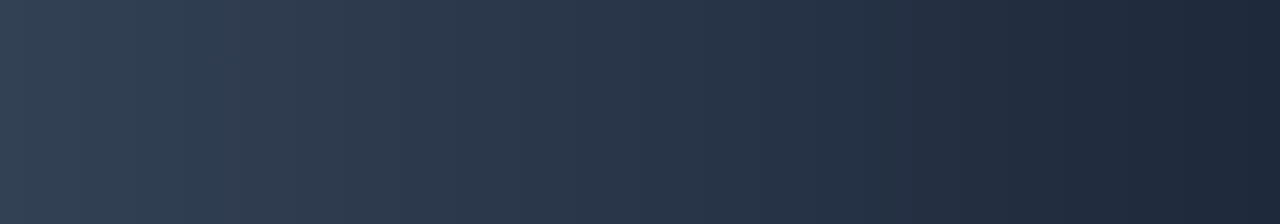
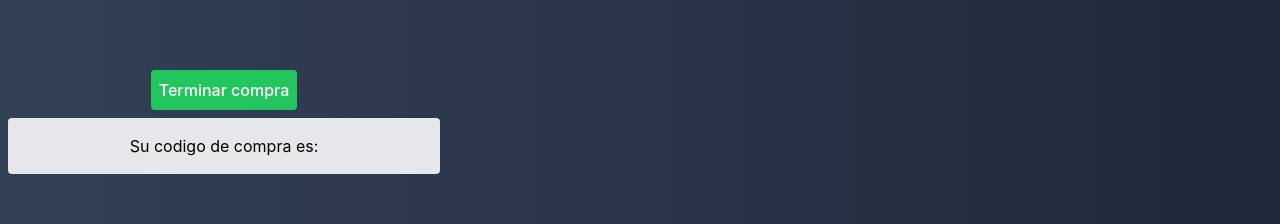
Before and after one commit to owakester/ecomerce, a React (Vite) app: page /car in a window 1280 px wide. Shown: the part 700-924 px from the top of the page. Built offline with nearby package versions, Linux system fonts and the light colour scheme.

Commit message:
Ultima entrega

```diff
--- a/src/components/Cargando.jsx
+++ b/src/components/Cargando.jsx
@@ -5,8 +5,8 @@ const Cargando = () => {
 
     <div className='mb-2'>
 
-    <button disabled type="button" class="py-2.5 px-5 mr-2 text-sm font-medium text-gray-900 bg-gray-200 rounded-lg  border-gray-200 hover:bg-gray-100 hover:text-blue-700 focus:z-10 focus:ring-2 focus:ring-blue-700 focus:text-blue-700 dark:bg-gray-800 dark:text-gray-400 dark:border-gray-600 dark:hover:text-white dark:hover:bg-gray-700 inline-flex items-center">
-    <svg role="status" class="inline w-4 h-4 mr-2 text-gray-200 animate-spin dark:text-gray-600" viewBox="0 0 100 101" fill="none" xmlns="http://www.w3.org/2000/svg">
+    <button disabled type="button" className="py-2.5 px-5 mr-2 text-sm font-medium text-gray-900 bg-gray-200 rounded-lg  border-gray-200 hover:bg-gray-100 hover:text-blue-700 focus:z-10 focus:ring-2 focus:ring-blue-700 focus:text-blue-700 dark:bg-gray-800 dark:text-gray-400 dark:border-gray-600 dark:hover:text-white dark:hover:bg-gray-700 inline-flex items-center">
+    <svg role="status" className="inline w-4 h-4 mr-2 text-gray-200 animate-spin dark:text-gray-600" viewBox="0 0 100 101" fill="none" xmlns="http://www.w3.org/2000/svg">
     <path d="M100 50.5908C100 78.2051 77.6142 100.591 50 100.591C22.3858 100.591 0 78.2051 0 50.5908C0 22.9766 22.3858 0.59082 50 0.59082C77.6142 0.59082 100 22.9766 100 50.5908ZM9.08144 50.5908C9.08144 73.1895 27.4013 91.5094 50 91.5094C72.5987 91.5094 90.9186 73.1895 90.9186 50.5908C90.9186 27.9921 72.5987 9.67226 50 9.67226C27.4013 9.67226 9.08144 27.9921 9.08144 50.5908Z" fill="currentColor"/>
     <path d="M93.9676 39.0409C96.393 38.4038 97.8624 35.9116 97.0079 33.5539C95.2932 28.8227 92.871 24.3692 89.8167 20.348C85.8452 15.1192 80.8826 10.7238 75.2124 7.41289C69.5422 4.10194 63.2754 1.94025 56.7698 1.05124C51.7666 0.367541 46.6976 0.446843 41.7345 1.27873C39.2613 1.69328 37.813 4.19778 38.4501 6.62326C39.0873 9.04874 41.5694 10.4717 44.0505 10.1071C47.8511 9.54855 51.7191 9.52689 55.5402 10.0491C60.8642 10.7766 65.9928 12.5457 70.6331 15.2552C75.2735 17.9648 79.3347 21.5619 82.5849 25.841C84.9175 28.9121 86.7997 32.2913 88.1811 35.8758C89.083 38.2158 91.5421 39.6781 93.9676 39.0409Z" fill="#1C64F2"/>
     </svg>
--- a/src/components/Cart/Cart.jsx
+++ b/src/components/Cart/Cart.jsx
@@ -1,37 +1,126 @@
+/* import { getFirestore, collection, addDoc } from "firebase/firestore"; */
+
 import React from "react";
-import App from "../../App";
+
 import { CartContext, useCartContext } from "../CartContext";
-import { LinkContainer } from 'react'
-import { NavLink } from "react-router-dom";
-import ItemList from "../ItemList";
-import ItemListContainer from "../ItemListContainer";
-import CartWidget from "../CartWidget";
 
+import {
+  collection,
+  addDoc,
+  getDoc,
+  doc,
+  getDocs,
+  getFirestore,
+  query,
+  where,
+  updateDoc,
+  documentId,
+  writeBatch,
+} from "firebase/Firestore";
+import { useState } from "react";
+import Cargando from "../Cargando";
+import DatosCompra from "../datosCompra";
 
 const Cart = () => {
-  const { cart, vaciarCarrito , removeItem } = useCartContext();
+  const { cart, vaciarCarrito, removeItem, totalPrecio } =
+    useCartContext();
+  const [guardar, setGuardar] = useState([]);
+  const [show, setShow] = useState(true);
 
+  async function generarOrden(e) {
+    let orden = {};
 
+    orden = {
+      name: "Carlos Bohorquez",
+      phone: "1112545345",
+      email: "alejo15084@gmail.com",
+    };
+
+    e.preventDefault();
+    /*  orden = {}; */
+
+    orden.total = totalPrecio();
+
+    //Generar una orden
+    orden.items = cart.map((cartItem) => {
+      const id = cartItem.id;
+      const nombre = cartItem.name;
+      const precio = cartItem.price * cartItem.cantidad;
+
+      return { id, nombre, precio };
+    });
+
+    //insertar stock
+    const db = getFirestore();
+    const orderCollection = collection(db, "orders");
+    addDoc(orderCollection, orden).then((resp) => setGuardar(resp.id)); //id orden insertada
+
+    const querycollectionStock = collection(db, "productos");
+
+    //Actualizar stock (no es obligatorio)
+    const queryActualizarStock = await query(
+      querycollectionStock,
+      where(
+        documentId(),
+        "in",
+        cart.map((it) => it.id)
+      )
+    );
+
+    const batch = writeBatch(db);
+
+    await getDocs(queryActualizarStock)
+      .then((resp) =>
+        resp.docs.forEach((res) =>
+          batch.update(res.ref, {
+            stock:
+              res.data().stock -
+              cart.find((item) => item.id === res.id).cantidad,
+          })
+        )
+      )
+      .finally(() => vaciarCarrito());
+    batch.commit();
+  }
 
   return (
-
-
-
-
-
-<div className="pt-20 pointer-events-auto w-screen max-w-md   overflow-y-auto h-96  scroll-smooth hover:scroll-auto ">
-<ul>
+    <div className="  max-w-md   overflow-y-auto h-96  scroll-smooth hover:scroll-auto ">
+      <br />
+      <br />
+      <br />
+      <ul>
         {cart.map((item) => (
-          <div className="flex h-full flex-col  bg-white shadow-xl snap-x snap-mandatory ...">
+          <div className=" flex h-full flex-col  bg-white shadow-xl snap-x snap-mandatory ...">
             <div className=" flex-1 overflow-y-auto py-6 px-4 sm:px-6">
               <div className="flex items-start justify-between">
-                <h2 className="text-lg font-medium text-gray-900" id="slide-over-title">Carrito </h2>
+                <h2
+                  className="text-lg font-medium text-gray-900"
+                  id="slide-over-title"
+                >
+                  Carrito{" "}
+                </h2>
                 <div className="ml-3 flex h-7 items-center">
-                  <button type="button"onClick={()=>removeItem(item.id)} className="-m-2 p-2 text-red-400 hover:text-gray-500">
+                  <button
+                    type="button"
+                    onClick={() => removeItem(item.id)}
+                    className="-m-2 p-2 text-red-400 hover:text-gray-500"
+                  >
                     <span className="sr-only">Close panel</span>
 
-                    <svg className="h-6 w-6" xmlns="http://www.w3.org/2000/svg" fill="none" viewBox="0 0 24 24" strokeWidth="2" stroke="currentColor" aria-hidden="true">
-                      <path strokeLinecap="round" strokeLinejoin="round" d="M6 18L18 6M6 6l12 12" />
+                    <svg
+                      className="h-6 w-6"
+                      xmlns="http://www.w3.org/2000/svg"
+                      fill="none"
+                      viewBox="0 0 24 24"
+                      strokeWidth="2"
+                      stroke="currentColor"
+                      aria-hidden="true"
+                    >
+                      <path
+                        strokeLinecap="round"
+                        strokeLinejoin="round"
+                        d="M6 18L18 6M6 6l12 12"
+                      />
                     </svg>
                   </button>
                 </div>
@@ -40,42 +129,55 @@ const Cart = () => {
               <div className="mt-8">
                 <div className="flow-root">
                   <ul role="list" className="-my-6 divide-y divide-gray-200">
-                    <li className="flex py-6"  key={item.id}>
+                    <li className="flex py-6" key={item.id}>
                       <div className="h-24 w-24 flex-shrink-0 overflow-hidden rounded-md border border-gray-200">
-                        <img src={item.pictureUrl} alt="Salmon orange fabric pouch with match zipper, gray zipper pull, and adjustable hip belt." className="h-full w-full object-cover object-center"/>
+                        <img
+                          src={item.pictureUrl}
+                          alt="Salmon orange fabric pouch with match zipper, gray zipper pull, and adjustable hip belt."
+                          className="h-full w-full object-cover object-center"
+                        />
                       </div>
 
                       <div className="ml-4 flex flex-1 flex-col">
                         <div>
                           <div className="flex justify-between text-base font-medium text-gray-900">
                             <h3>
-                              <a href="#">  {item.name} </a>
+                              <a href="#"> {item.name} </a>
                             </h3>
                             <p className="ml-4">{item.price}</p>
                           </div>
-
                         </div>
                         <div className="flex flex-1 items-end justify-between text-sm">
-                          <p className="text-gray-500">Cantidad: {item.cantidad}</p>
-                          <p className="text-gray-500">Stock: {item.stock}</p>
+                          <p className="text-gray-500">
+                            Cantidad: {item.cantidad}
+                          </p>
+                          <p className="text-gray-500 mx-1 ">
+                            Stock: {item.stock}
+                          </p>
 
-                     <hr />
-                          <h2 className={(item.stock===item.cantidad)? "rounded  p-1 bg-red-600":" rounded  p-1  bg-green-500"}>Stock</h2>
-
+                          <hr />
+                          <h2
+                            className={
+                              item.stock === item.cantidad
+                                ? "rounded  p-1 bg-red-600"
+                                : " rounded  p-1  bg-green-500"
+                            }
+                          >
+                            Stock
+                          </h2>
 
                           <div className="flex">
-
-
-
-                            <button type="button" onClick={()=>removeItem(item.id)}className="font-medium  text-green-600 hover:text-indigo-500">Eliminar</button>
+                            <button
+                              type="button"
+                              onClick={() => removeItem(item.id)}
+                              className=" mx-2 font-medium  text-green-600 hover:text-indigo-500"
+                            >
+                              Eliminar
+                            </button>
                           </div>
                         </div>
                       </div>
                     </li>
-
-
-
-
                   </ul>
                 </div>
               </div>
@@ -84,47 +186,70 @@ const Cart = () => {
             <div className="border-t border-gray-200 py-6 px-4 sm:px-6">
               <div className="flex justify-between text-base font-medium text-gray-900">
                 <p>Subtotal</p>
-               Total:  ${item.cantidad * item.price}
+                {/*  Total: ${item.cantidad * item.price} */}
+                <p>Total: ${totalPrecio()}</p>
               </div>
-              <p className="mt-0.5 text-sm text-gray-500">Shipping and taxes calculated at checkout.</p>
-              <div className="mt-6">
-                <a href="#" className="flex items-center justify-center rounded-md border border-transparent bg-green-500 px-6 py-3 text-base font-medium text-white shadow-sm hover:bg-green-400">Comprar</a>
-              </div>
+              <p className="mt-0.5 text-sm text-gray-500">
+                Impuestos y envios calculados en el checkout
+              </p>
+
               <div className="mt-6 flex justify-center text-center text-sm text-gray-500">
-             {/*    <p>
+                {/*    <p>
                   or <button type="button" className="font-medium text-indigo-600 hover:text-indigo-500">Continue Shopping<span aria-hidden="true"> &rarr;</span></button>
                 </p> */}
               </div>
             </div>
+          </div>
+        ))}
+
+        <div></div>
+      </ul>
+
+{/*       <h2>Datos del Comprador</h2> */}
 
 
-          </div>
+
+      <div>
+        <button
+          className="text-base font-medium text-md text-white rounded p-2 bg-green-500"
+          onClick={generarOrden}
+        >
+          Terminar compra
+        </button>
+        <br />
+        <p className="bg-gray-200 rounded p-4 m-2">   Su codigo de compra es: {guardar}</p>
+
+        {/*    <>
+      <button
+
+
+
+
+        type="button"
+        onClick={() => {
+          setShow(!show)
+
+        }}
+      >
+        Mostrar {show ? 'Div 2' : 'Div 1'}
+      </button>
+
+      {show ? (
+        <div >
 
 
 
 
 
+        </div>
 
 
 
-
-        ))}
-
-        <div>
-
-
-
-
-
-
-
-
-
+      ) : (
+        <div style={{ color: 'blue' }}>Div 2</div>
+      )}
+    </> */}
       </div>
-      </ul>
-
-
-
     </div>
   );
 };
--- a/src/components/CartWidget.jsx
+++ b/src/components/CartWidget.jsx
@@ -18,11 +18,12 @@ function CartWidget() {
       ) : (
         <div className="mt-4">
           {/*   <h1 className='text-center'>Carrito de Compras</h1> */}
-          <img className=" " src={Logo} height={30} width={30} />
+          <img className=" absolute ... text-red-500 " src={Logo} fill="none"  height={30} width={30} />
 
-          <button className="rounded-full bg-gray-100 p-1 text-xs font-bold text-amber-400 ">
+          <button className=" right-12 absolute ... rounded-full bg-green-300 px-1 text-xs font-bold text-white ">
             {iconCart()}
           </button>
+          <br />
           <button
             className="bg-amber-400 rounded p-1 text-white m-2"
             onClick={vaciarCarrito}
--- a/src/components/Item.jsx
+++ b/src/components/Item.jsx
@@ -5,8 +5,8 @@ import { Animated } from "react-animated-css";
 
 const Item = memo(({ name, pictureUrl, price, id, stock, onAdd }) => {
   return (
-    <article className="product-card mb-8 ">
-      <img className=" rounded-t w-56 h-48 mx-auto " src={pictureUrl} alt="" />
+    <article className=" product-card mb-8 ">
+      <img className="rounded-t w-56 h-48 mx-auto " src={pictureUrl} alt="" />
 
       {/*       <ItemCount stock={stock} onAdd={onAdd} initial={1} /> */}
 
@@ -18,7 +18,7 @@ const Item = memo(({ name, pictureUrl, price, id, stock, onAdd }) => {
           Disponibles: <strong className="text-amber-500">{stock}</strong>
         </span>
         <div>
-          <button className="bg-green-300 rounded-xl p-2">
+          <button className="bg-green-300 rounded-xl p-2 m-2">
             <Link to={`/detalle/${id}`}>Detalle</Link>
           </button>
         </div>
--- a/src/components/ItemListContainer.jsx
+++ b/src/components/ItemListContainer.jsx
@@ -13,6 +13,7 @@ import {
   where,
   limit,
 } from "firebase/Firestore";
+import BgImage from "./Navbar/BgImage";
 
 const ItemListContainer = () => {
   const [product, setProductos] = useState([]);
@@ -85,6 +86,7 @@ const ItemListContainer = () => {
         <div
           style={{ display: "flex", flexDirection: "row", flexWrap: "wrap" }}
         >
+        {/*   <BgImage/> */}
           <ItemList product={product} />
         </div>
       )}
```
Also changed, not shown: src/components/DatosCompra.jsx (added, +9 -0 lines), src/components/ItemDetail.jsx (+23 -4 lines), src/components/Navbar/BgImage.jsx (+8 -119 lines), src/components/cartContext.jsx (+15 -0 lines), src/carts.svg (added).
